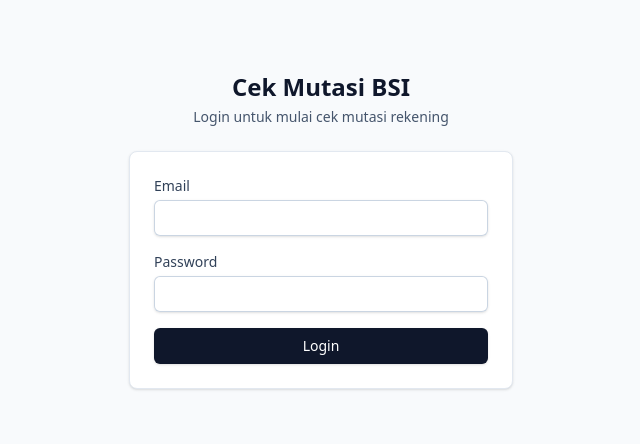
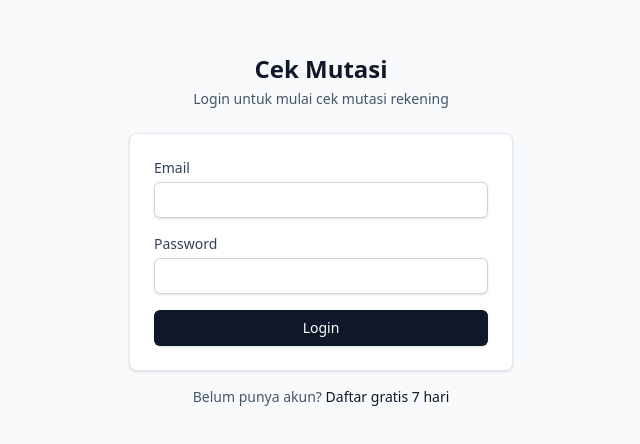
Before and after one commit to namasayafendy/cek-mutasi-saas, a Next.js app: page /login in a window 1280 px wide. Shown: the part 170-614 px from the top of the page, without its empty margins (319-959 px from the left). Built offline with nearby package versions, Linux system fonts and the light colour scheme.

Commit message:
Phase 1A fix: tambah link Daftar di halaman login

```diff
--- a/app/login/page.tsx
+++ b/app/login/page.tsx
@@ -1,4 +1,5 @@
 import { Suspense } from "react";
+import Link from "next/link";
 import { LoginForm } from "./login-form";
 
 export default function LoginPage() {
@@ -6,7 +7,7 @@
     <div className="flex flex-1 items-center justify-center px-4 py-12">
       <div className="w-full max-w-sm">
         <div className="mb-6 text-center">
-          <h1 className="text-2xl font-semibold text-slate-900">Cek Mutasi BSI</h1>
+          <h1 className="text-2xl font-semibold text-slate-900">Cek Mutasi</h1>
           <p className="mt-1 text-sm text-slate-600">
             Login untuk mulai cek mutasi rekening
           </p>
@@ -14,6 +15,12 @@
         <Suspense fallback={<div className="card p-6 text-center text-sm text-slate-500">Memuat...</div>}>
           <LoginForm />
         </Suspense>
+        <p className="mt-4 text-center text-sm text-slate-600">
+          Belum punya akun?{" "}
+          <Link href="/daftar" className="font-medium text-slate-900 hover:underline">
+            Daftar gratis 7 hari
+          </Link>
+        </p>
       </div>
     </div>
   );
```
